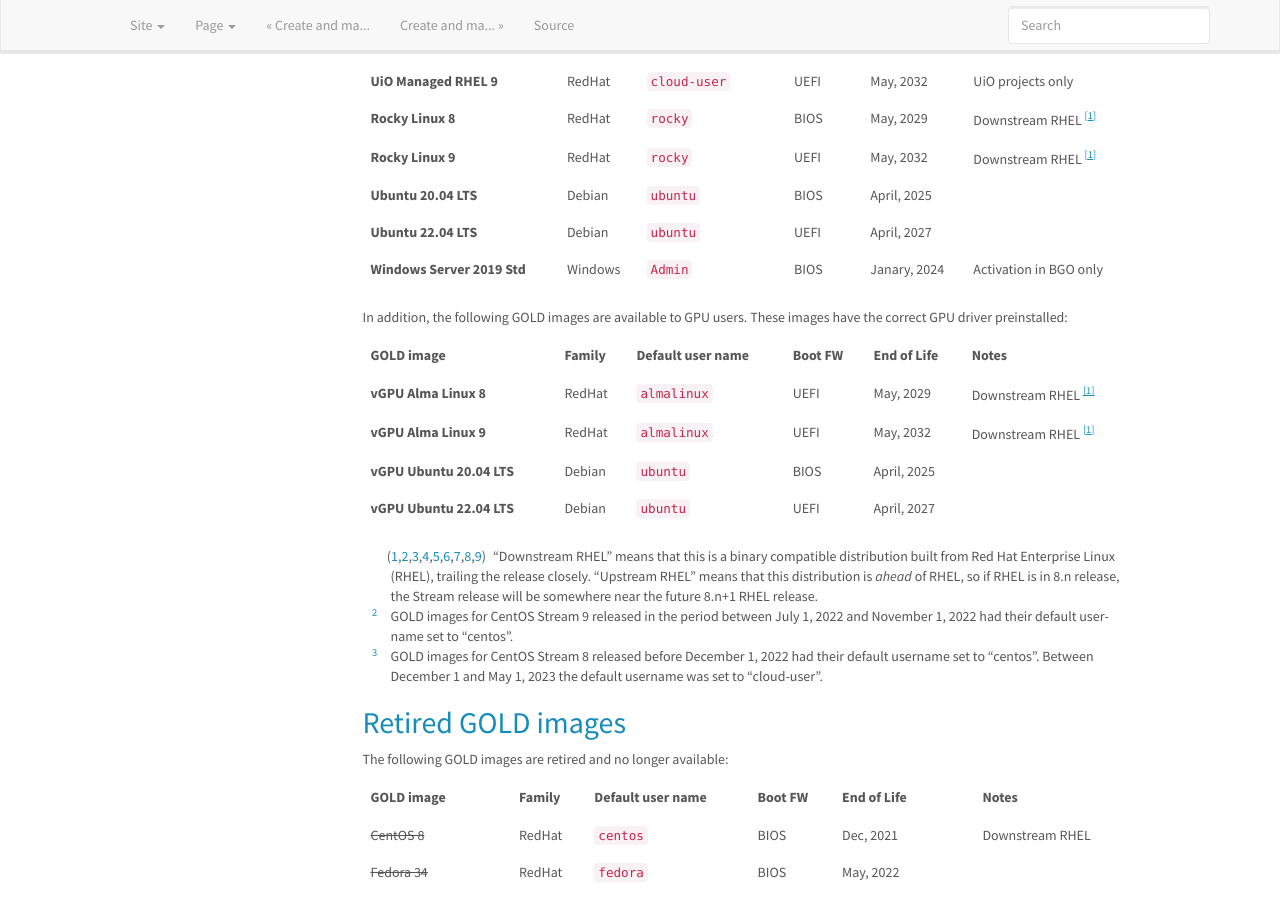
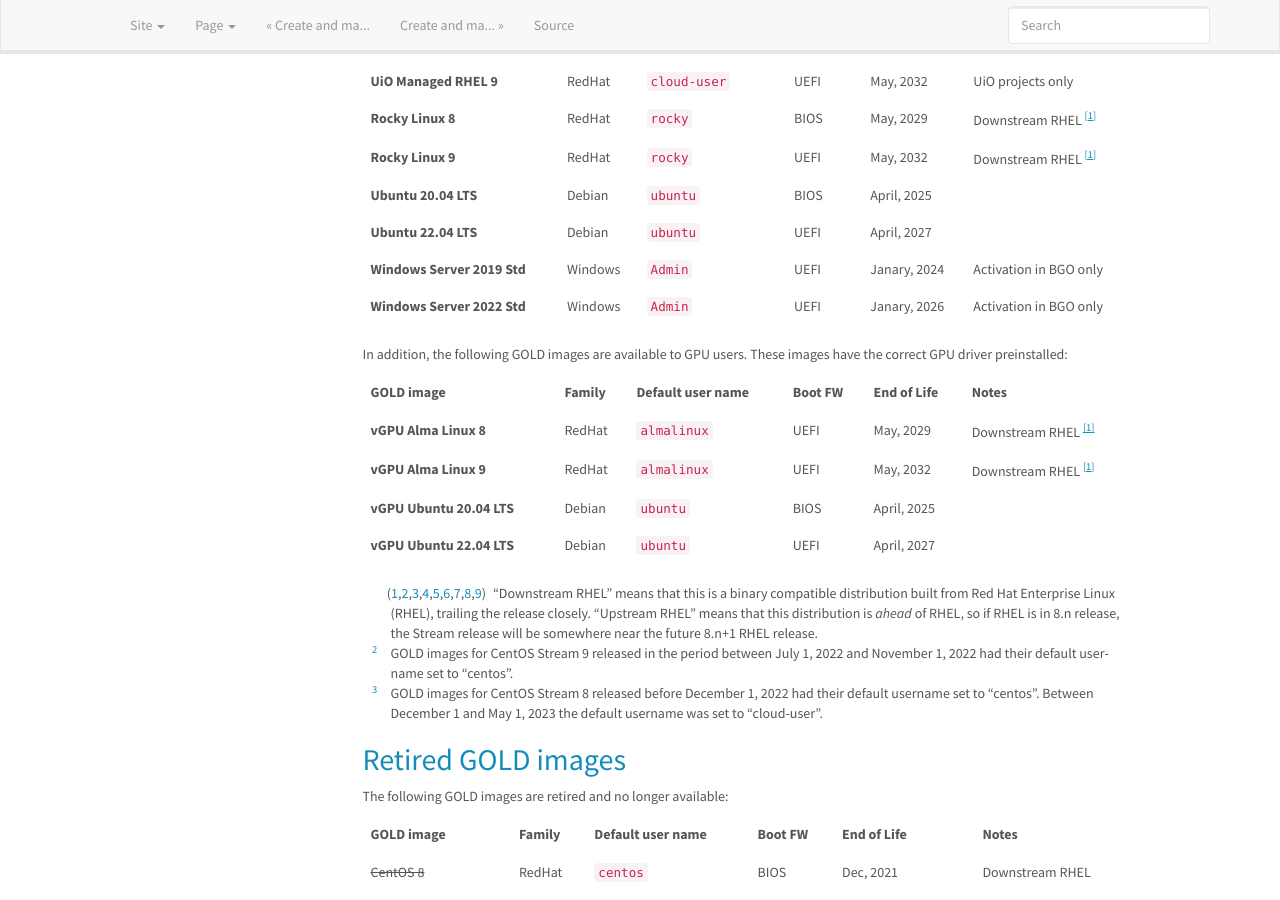
Before and after one commit to norcams/docs-enduser, a Sphinx documentation site: the page built from docs/gold-image.rst, in a window 1280 px wide and 900 px high, scrolled down 801 px. Built offline with Sphinx 7.4.7, drawn with Linux system fonts in a browser that asks for light colours.

Commit message:
update gold images for windows server 2022

```diff
--- a/docs/gold-image.rst
+++ b/docs/gold-image.rst
@@ -40,7 +40,8 @@ GOLD image                     Family   Default user name     Boot FW  End of Li
 **Rocky Linux 9**              RedHat   ``rocky``             UEFI     May, 2032            Downstream RHEL [#f1]_
 **Ubuntu 20.04 LTS**           Debian   ``ubuntu``            BIOS     April, 2025
 **Ubuntu 22.04 LTS**           Debian   ``ubuntu``            UEFI     April, 2027
-**Windows Server 2019 Std**    Windows  ``Admin``             BIOS     Janary, 2024         Activation in BGO only
+**Windows Server 2019 Std**    Windows  ``Admin``             UEFI     Janary, 2024         Activation in BGO only
+**Windows Server 2022 Std**    Windows  ``Admin``             UEFI     Janary, 2026         Activation in BGO only
 ============================== ======== ===================== ======== ==================== =======================
 
 In addition, the following GOLD images are available to GPU
```
